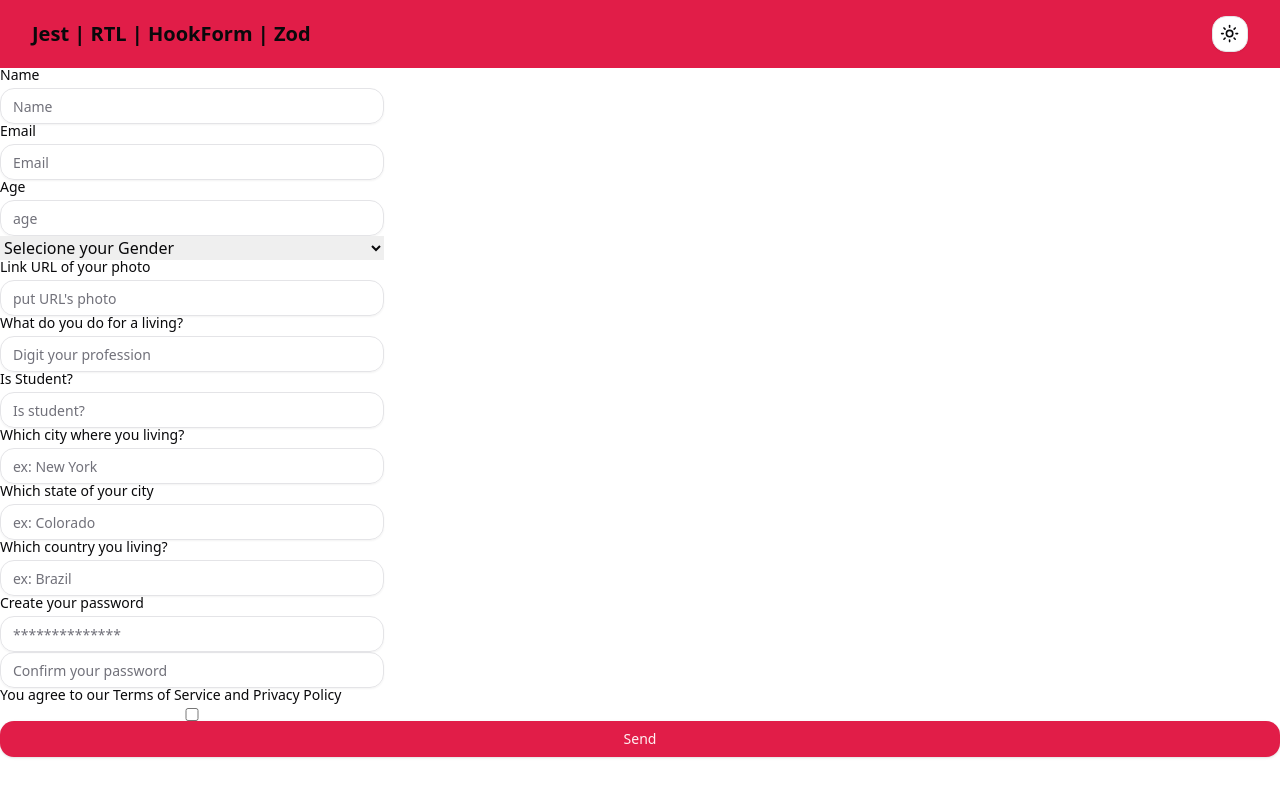
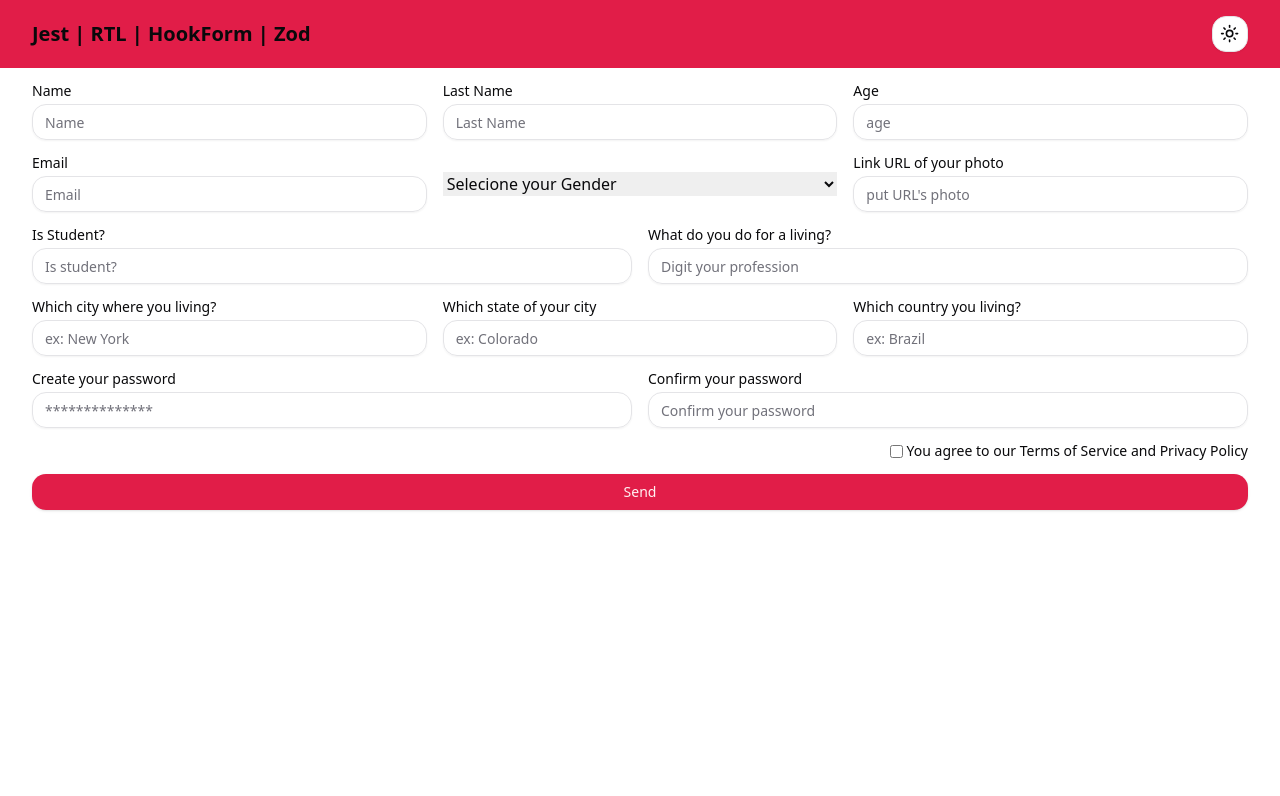
Before and after one commit to LucasAnselmoSilva12345/jest-rtl-hookForm-zod, a React (Vite) app: page / in a window 1280 px wide. Shown: the top 796 px of the page. Built offline with nearby package versions, Linux system fonts and the light colour scheme.

Commit message:
feat: Form component styles
Signed-off-by: LucasAnselmoSilva12345 <lucasanselmodasilva02@gmail.com>

```diff
--- a/src/components/Form.tsx
+++ b/src/components/Form.tsx
@@ -5,11 +5,28 @@ import { Label } from './ui/label';
 export function Form() {
   return (
     <form action="">
-      <div className="grid w-full max-w-sm items-center gap-1.5">
+      <div className="flex flex-col items-center justify-between gap-4 lg:flex-row">
+        <div className="grid w-full items-center gap-1.5">
           <Label htmlFor="name">Name</Label>
           <Input type="text" id="name" placeholder="Name" aria-label="Name" />
         </div>
-      <div className="grid w-full max-w-sm items-center gap-1.5">
+        <div className="grid w-full items-center gap-1.5">
+          <Label htmlFor="lastName">Last Name</Label>
+          <Input
+            type="text"
+            id="lastName"
+            placeholder="Last Name"
+            aria-label="Last-Name"
+          />
+        </div>
+        <div className="grid w-full items-center gap-1.5">
+          <Label htmlFor="age">Age</Label>
+          <Input type="number" id="age" placeholder="age" aria-label="Age" />
+        </div>
+      </div>
+
+      <div className="flex flex-col items-center justify-between gap-4 mt-4 lg:flex-row">
+        <div className="grid w-full items-center gap-1.5">
           <Label htmlFor="email">Email</Label>
           <Input
             type="email"
@@ -18,12 +35,8 @@ export function Form() {
             aria-label="E-mail"
           />
         </div>
-      <div className="grid w-full max-w-sm items-center gap-1.5">
-        <Label htmlFor="age">Age</Label>
-        <Input type="number" id="age" placeholder="age" aria-label="Age" />
-      </div>
 
-      <div className="grid w-full max-w-sm items-center gap-1.5">
+        <div className="grid w-full items-center gap-1.5">
           <select aria-label="Select-Gender">
             <option value="">Selecione your Gender</option>
             <option value="male">Male</option>
@@ -32,7 +45,7 @@ export function Form() {
           </select>
         </div>
 
-      <div className="grid w-full max-w-sm items-center gap-1.5">
+        <div className="grid w-full items-center gap-1.5">
           <Label htmlFor="url">Link URL of your photo</Label>
           <Input
             type="text"
@@ -41,8 +54,19 @@ export function Form() {
             aria-label="Photo-URL"
           />
         </div>
+      </div>
 
-      <div className="grid w-full max-w-sm items-center gap-1.5">
+      <div className="flex flex-col items-center justify-between gap-4 mt-4 lg:flex-row">
+        <div className="grid w-full items-center gap-1.5">
+          <Label htmlFor="isStudent">Is Student?</Label>
+          <Input
+            type="text"
+            id="isStudent"
+            placeholder="Is student?"
+            aria-label="Is-Student"
+          />
+        </div>
+        <div className="grid w-full items-center gap-1.5">
           <Label htmlFor="profession">What do you do for a living?</Label>
           <Input
             type="text"
@@ -51,18 +75,10 @@ export function Form() {
             aria-label="Profession"
           />
         </div>
-
-      <div className="grid w-full max-w-sm items-center gap-1.5">
-        <Label htmlFor="isStudent">Is Student?</Label>
-        <Input
-          type="text"
-          id="isStudent"
-          placeholder="Is student?"
-          aria-label="Is-Student"
-        />
       </div>
 
-      <div className="grid w-full max-w-sm items-center gap-1.5">
+      <div className="flex flex-col items-center justify-between gap-4 mt-4 lg:flex-row">
+        <div className="grid w-full items-center gap-1.5">
           <Label htmlFor="city">Which city where you living?</Label>
           <Input
             type="text"
@@ -72,7 +88,7 @@ export function Form() {
           />
         </div>
 
-      <div className="grid w-full max-w-sm items-center gap-1.5">
+        <div className="grid w-full items-center gap-1.5">
           <Label htmlFor="state">Which state of your city</Label>
           <Input
             type="text"
@@ -82,7 +98,7 @@ export function Form() {
           />
         </div>
 
-      <div className="grid w-full max-w-sm items-center gap-1.5">
+        <div className="grid w-full items-center gap-1.5">
           <Label htmlFor="country">Which country you living?</Label>
           <Input
             type="text"
@@ -91,8 +107,10 @@ export function Form() {
             aria-label="Country"
           />
         </div>
+      </div>
 
-      <div className="grid w-full max-w-sm items-center gap-1.5">
+      <div className="flex flex-col items-center justify-between gap-4 mt-4 lg:flex-row">
+        <div className="grid w-full items-center gap-1.5">
           <Label htmlFor="password">Create your password</Label>
           <Input
             type="password"
@@ -102,19 +120,21 @@ export function Form() {
           />
         </div>
 
-      <div className="grid w-full max-w-sm items-center gap-1.5">
+        <div className="grid w-full items-center gap-1.5">
+          <Label htmlFor="password">Confirm your password</Label>
           <Input
             type="password"
             placeholder="Confirm your password"
             aria-label="Confirm-Password"
           />
         </div>
+      </div>
 
-      <div className="grid w-full max-w-sm items-center gap-1.5">
+      <div className="my-4 flex items-center gap-1 lg:justify-end">
+        <input type="checkbox" id="agreeTerms" aria-label="Agree-Terms" />
         <Label htmlFor="agreeTerms">
           You agree to our Terms of Service and Privacy Policy
         </Label>
-        <input type="checkbox" id="agreeTerms" aria-label="Agree-Terms" />
       </div>
 
       <Button type="submit" className="w-full" aria-label="Send">
--- a/src/pages/Home.tsx
+++ b/src/pages/Home.tsx
@@ -1,5 +1,9 @@
 import { Form } from '@/components/Form';
 
 export function Home() {
-  return <Form />;
+  return (
+    <section className="container pt-4">
+      <Form />
+    </section>
+  );
 }
```
Lines whose indentation alone changed are shown as unchanged.
